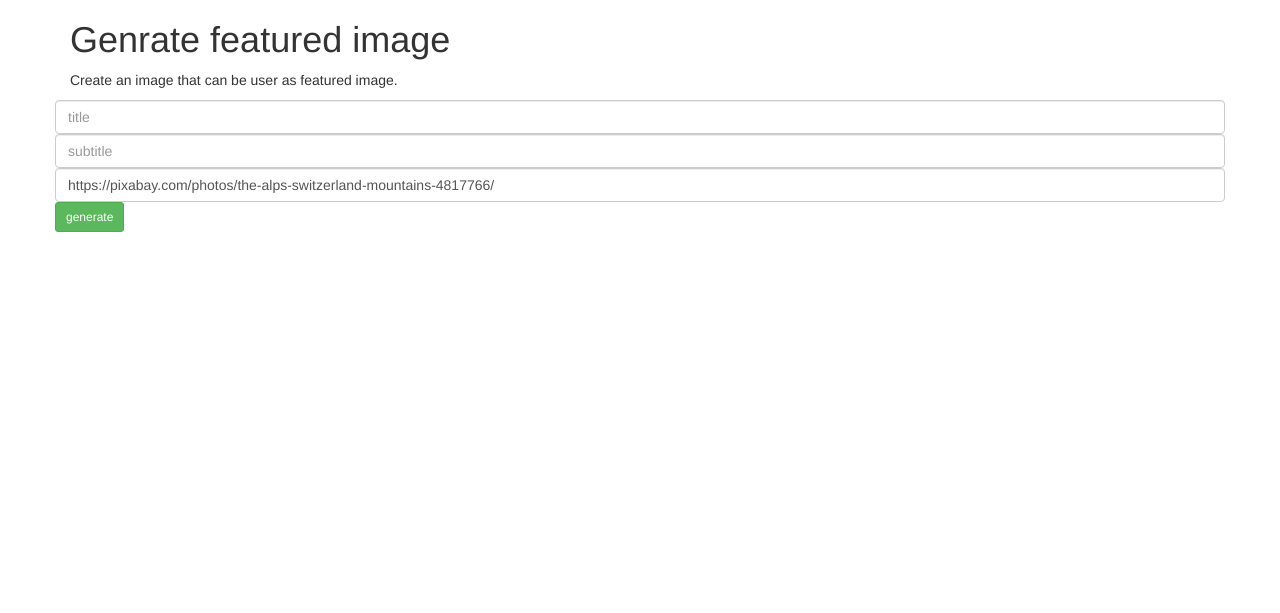
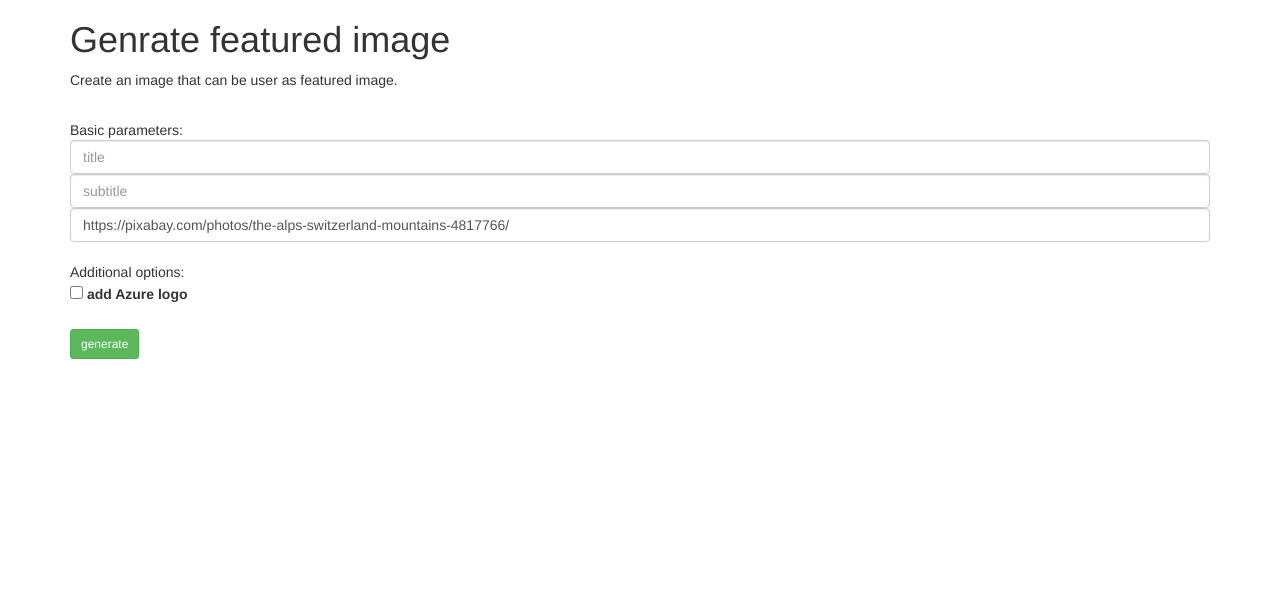
Before and after one commit to sdrzymala/featured-image-creator, a Flask app: page / in a window 1280 px wide. Shown: the top 613 px of the page. Run offline with Flask 2, Linux system fonts and the light colour scheme; some libraries are stand-ins or nearby versions.

Commit message:
add possibility to add azure logo

```diff
--- a/app.py
+++ b/app.py
@@ -15,6 +15,8 @@ def index():
     title = ""
     subtitle = ""
     imageurl = "https://pixabay.com/photos/the-alps-switzerland-mountains-4817766/"
+    add_azure_logo = False
+
     generate_image_path = ""
     show_featured_image = False
 
@@ -29,8 +31,14 @@ def index():
         subtitle = request.form["subtitle"]
         imageurl = request.form["imageurl"]
 
+        try:
+            # if the checkbox is selected change the flat to true
+            add_azure_logo = bool(request.form["checkbox_add_azure_logo"])
+        except Exception as e:
+            pass
+
         s = FeaturedImageCreatorService()
-        generate_image_path, completed_succesfully, response_msg = s.generate_featured_image(title, subtitle, imageurl)
+        generate_image_path, completed_succesfully, response_msg = s.generate_featured_image(title, subtitle, imageurl, add_azure_logo)
 
         if completed_succesfully:
             show_featured_image = True
--- a/templates/main_page.html
+++ b/templates/main_page.html
@@ -24,17 +24,35 @@
     <p>Create an image that can be user as featured image.</p>
     <div class="row">
       <form action="." method="POST">
+
+
+        <div class="container">
+        <br>
+          <span>Basic parameters:</span>
           <textarea style="resize: none;" class="form-control" name="title" placeholder="title"
             rows="1">{{ title }}</textarea>
           <textarea style="resize: none;" class="form-control" name="subtitle" placeholder="subtitle"
             rows="1">{{ subtitle }}</textarea>
           <textarea style="resize: none;" class="form-control" name="imageurl" placeholder="pixabay image website url"
             rows="1">{{ imageurl }}</textarea>
-        <input type="submit" id="send" class="btn btn-success btn-sm" value="generate">
+
+          <br>
+          <span>Additional options:</span>
+           <div class="form-check">
+            <input class="form-check-input" type="checkbox" value="checkbox_add_azure_logo" name="checkbox_add_azure_logo" id="checkbox_add_azure_logo">
+            <label class="form-check-label" for="checkbox_add_azure_logo">add Azure logo</label>
+          </div>
+          <br>
+
+
+
+          <input type="submit" id="logo_azure_checkbox" class="btn btn-success btn-sm mt-5 pt-5" value="generate">
         {% if not completed_succesfully %}<label for="send"><span
             class="text-danger">{{ response_msg }}</span></label>{% endif %}
         {% if completed_succesfully %}<label for="send"><span
             class="text-success">{{ response_msg }}</span></label>{% endif %}
+
+        </div>
       </form>
     </div>
 
@@ -51,9 +69,11 @@
     </a>
 
     </br>
+    </br>
+
     <h1>Download</h1>
     <p>Save generated image to local computer</p>
-    <div class="row">
+    <div class="row container">
       <form action="download" method="POST">
         <textarea style="display:none" class="form-control" placeholder="subtitle"
           name="output_image_path">{{generate_image_path}}</textarea>
```
Also changed, not shown: FeaturedImageCreatorService/FeaturedImageCreatorService.py (+8 -4 lines), FeaturedImageCreatorToolkit/FeaturedImageCreatorToolkit.py (+19 -6 lines), README.md, static/src/logo/logo_azure - Copy.png (added), static/src/logo/logo_azure.png (added), static/src/logo/logo_azure_a.png (added), static/src/logo/logo_azure_b.png (added). Lines whose indentation alone changed are shown as unchanged.
